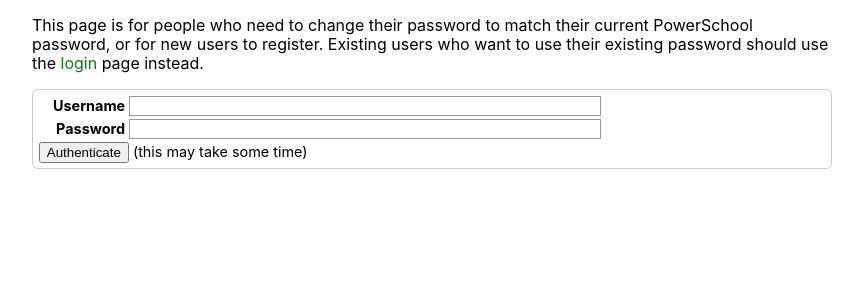
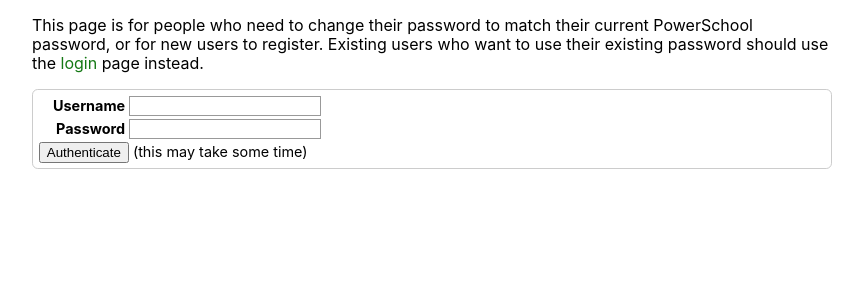
Before and after one commit to runxiyu/mentorweb, a Flask app: page /psauth in a window 1280 px wide. Shown: the part 74-374 px from the top of the page, without its empty margins (208-1071 px from the left). Run offline with Flask 3, Linux system fonts and the light colour scheme.

Commit message:
More edits

```diff
--- a/static/style.css
+++ b/static/style.css
@@ -162,7 +162,8 @@ form label {
 
 form input:not([type="submit"]), textarea {
 	font: 1em sans-serif;
-	width: 60%;
+	width: auto;
+	max-width: 80%;
 	box-sizing: border-box;
 	border: 1px solid #999;
 }
```
